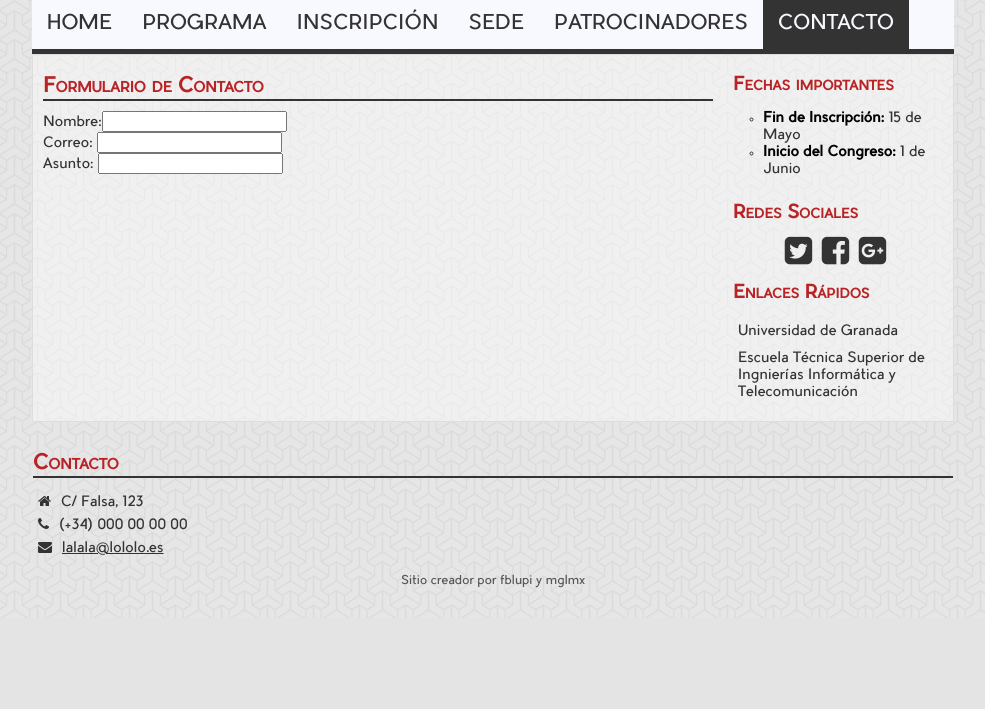
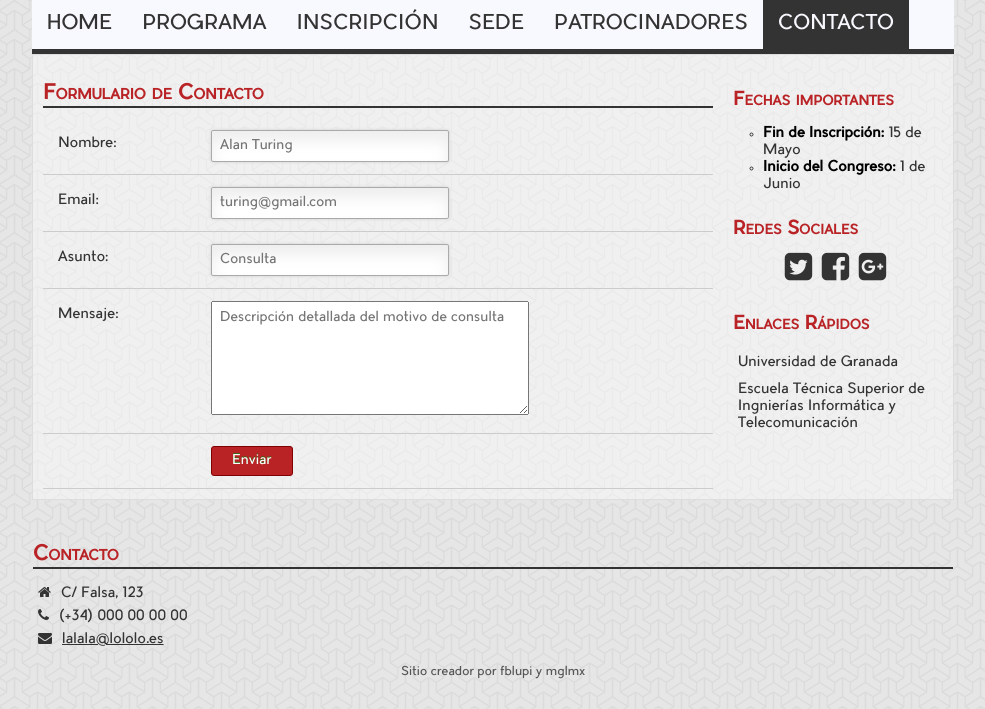
Before and after one commit to fblupi/grado_informatica-SIBW, a PHP site: page /contacto.html in a window 1280 px wide. Shown: the part 217-926 px from the top of the page, without its empty margins (147-1132 px from the left). Before the commit the page ends 805 px from the top, so only its background shows below. Run offline with PHP 8.4, Linux system fonts and the light colour scheme; some libraries are stand-ins or nearby versions.

Commit message:
imágenes home y formulario con validación html5

```diff
--- a/contacto.html
+++ b/contacto.html
@@ -16,7 +16,7 @@
                 <li><a href="index.html">Home</a></li>
                 <li><a href="#">Programa</a></li>
                 <li><a href="#">Inscripción</a></li>
-                <li><a href="#s1">Sede</a>
+                <li><a class="with-sub">Sede</a>
                     <span id="s1"></span>
                     <ul class="sub">
                         <li><a href="#">Ciudad</a></li>
@@ -24,36 +24,54 @@
                     </ul>
                 </li>
                 <li><a href="#">Patrocinadores</a></li>
-                <li class="active"><a href="#">Contacto</a></li>
+                <li class="active"><a>Contacto</a></li>
             </ul>
         </nav>
         <div id="main">
             <div id="content">
                 <section>
-                    <header>Formulario de Contacto</header>
-                    <form>
-                            Nombre:<input type="text" name="nombre"> <br>
-                            Correo: <input type="email" name="correo"> <br>
-                            Asunto: <input type="text" name="asunto"> <br>
-                        </form>
+                    <h1>Formulario de Contacto</h1>
+                    <form class="contact_form" action="" method="post" name="contact_form">
+                        <ul>
+                            <li>
+                                <label for="name">Nombre:</label>
+                                <input type="text" name="name" placeholder="Alan Turing" required/>
+                            </li>
+                            <li>
+                                <label for="email">Email:</label>
+                                <input type="email" name="email" placeholder="turing@gmail.com" required/>
+                            </li>
+                            <li>
+                                <label for="subject">Asunto:</label>
+                                <input type="text" name="subject" placeholder="Consulta"/>
+                            </li>
+                            <li>
+                                <label for="message">Mensaje:</label>
+                                <textarea name="message" cols="40" rows="6" placeholder="Descripción detallada del motivo de consulta" required></textarea>
+                            </li>
+                            <li>
+                                <button class="submit" type="submit">Enviar</button>
+                            </li>
+                        </ul>
+                    </form>
                 </section>
             </div> <!-- end content -->
             <aside>
                 <div id="fechas">
-                    <header>Fechas importantes</header>
+                    <h1>Fechas importantes</h1>
                     <ul>
                         <li><b>Fin de Inscripción:</b> 15 de Mayo</li>
                         <li><b>Inicio del Congreso:</b> 1 de Junio</li>
                     </ul>
                 </div>
                 <div id="redes-sociales">
-                    <header>Redes Sociales</header>
+                    <h1>Redes Sociales</h1>
                     <a id="btn-twitter" href="#"><i class="fa fa-twitter-square"></i></a>
                     <a id="btn-facebook" href="#"><i class="fa fa-facebook-square"></i></a>
                     <a id="btn-google" href="#"><i class="fa fa-google-plus-square"></i></a>
                 </div>
                 <div id="enlaces">
-                    <header>Enlaces Rápidos</header>
+                    <h1>Enlaces Rápidos</h1>
                     <ul>
                         <li><a href="http://www.ugr.es/">Universidad de Granada</a></li>
                         <li><a href="http://etsiit.ugr.es/">Escuela Técnica Superior de Ingnierías Informática y Telecomunicación</a></li>
@@ -63,7 +81,7 @@
         </div> <!-- end main -->
         <footer id="pie">
             <div id="contacto">
-                <header>Contacto</header>
+                <h1>Contacto</h1>
                 <ul>
                     <li><i class="fa fa-home"></i>C/ Falsa, 123</li>
                     <li><i class="fa fa-phone"></i>(+34) 000 00 00 00</li>
--- a/css/style.css
+++ b/css/style.css
@@ -15,7 +15,9 @@ b {
     color: #000000;
 }
 
-/* CABECERA */
+/**************************************************************************/
+/* CABECERA ***************************************************************/
+/**************************************************************************/
 
 #cabecera {
     margin-top: 10px;
@@ -27,7 +29,9 @@ b {
     width: 922px;
 }
 
-/* MENU */
+/**************************************************************************/
+/* MENU *******************************************************************/
+/**************************************************************************/
 
 #menu {
     margin-left: auto;
@@ -89,9 +93,14 @@ b {
 #menu > ul li.active > a {
     background-color: #333333;
     color: #F8F8FF;
+    cursor: default;
 }
 
-/* Submenu */
+#menu > ul li > a.with-sub {
+    cursor: pointer
+}
+
+/* Submenu ****************************************************************/
 
 #menu > ul ul.sub {
     background-color: #F8F8FF;
@@ -128,7 +137,9 @@ b {
     text-transform: uppercase;
 }
 
-/* MAIN */
+/**************************************************************************/
+/* MAIN *******************************************************************/
+/**************************************************************************/
 
 #main {
     margin-top: 20px;
@@ -137,14 +148,16 @@ b {
     margin-bottom: 20px;
     border: solid 1px #ddd;
     display: table;
-    background: rgb(255, 255, 255); /* Si el navegador no soporta transparencia se mostrará 100% opaco */
+    background: rgb(255, 255, 255); /* Si no soporta transparencia, opaco */
     background: rgba(255, 255, 255, 0.4);
     color: #333333;
     font-size: 14px;
     width: 920px;
 }
 
-/* Contenido */
+/**************************************************************************/
+/* CONTENIDO **************************************************************/
+/**************************************************************************/
 
 #main #content {
     padding-top: 10px;
@@ -153,11 +166,7 @@ b {
     clear: both;
 }
 
-#main #content section {
-    margin: 10px;
-}
-
-#main header {
+#main h1 {
     font-variant: small-caps;
     font-weight: bolder;
     font-size: 20px;
@@ -166,11 +175,25 @@ b {
     margin-bottom: 10px;
 }
 
+#main #content section {
+    margin: 10px;
+}
+
 #main #content section article {
     text-align: justify;
 }
 
-/* Aside */
+/* Image-slider */
+
+#main #content .image-slider img {
+    width: 670px;
+    height: 250px;
+    padding-bottom: 10px;
+}
+
+/**************************************************************************/
+/* ASIDE ******************************************************************/
+/**************************************************************************/
 
 #main aside {
     padding-top: 10px;
@@ -178,7 +201,7 @@ b {
     float: left;
 }
 
-#main aside header {
+#main aside h1 {
     text-align: left;
     padding-left: 10px;
     padding-top: 10px;
@@ -190,13 +213,13 @@ b {
     padding-right: 5px;
 }
 
-/* Fechas */
+/* Fechas *****************************************************************/
 
 #main aside #fechas ul {
     list-style: circle;
 }
 
-/* Redes sociales */
+/* Redes sociales *********************************************************/
 
 #main aside #redes-sociales {
     font-size: 32px;
@@ -221,7 +244,7 @@ b {
     color: #CD4130;
 }
 
-/* Enlaces */
+/* Enlaces ****************************************************************/
 
 #main aside #enlaces ul {
     list-style: none;
@@ -245,7 +268,9 @@ b {
     background: rgba(0,0,0,0.75);
 }
 
-/* FOOTER */
+/**************************************************************************/
+/* FOOTER *****************************************************************/
+/**************************************************************************/
 
 footer {
     margin: 20px 20px;
@@ -254,7 +279,7 @@ footer {
     color: #333333;
 }
 
-footer header {
+footer h1 {
     font-variant: small-caps;
     font-weight: bolder;
     font-size: 20px;
@@ -287,3 +312,98 @@ footer > #copyright {
     font-size: 12px;
     color: #555;
 }
+
+/**************************************************************************/
+/* FORMULARIO DE CONTACTO *************************************************/
+/**************************************************************************/
+
+.contact_form ul {
+    list-style-type: none;
+    list-style-position: outside;
+    margin: 0px;
+    padding: 0px;
+}
+
+.contact_form li{
+    padding: 12px;
+    border-bottom: 1px solid #CCCCCC;
+    position: relative;
+}
+
+.contact_form h1 {
+    margin: 0px;
+}
+
+.required_notification {
+    font-size: 12px;
+    color: #D45452;
+    display: inline;
+    padding-left: 50px;
+}
+
+.contact_form label {
+    width: 150px;
+    margin-top: 3px;
+    display: inline-block;
+    float: left;
+    padding: 3px;
+}
+
+.contact_form input {
+    height: 20px;
+    width: 220px;
+    padding: 5px 8px;
+    font-family: Pier, sans-serif;
+}
+
+.contact_form textarea {
+    padding: 8px;
+    width: 300px;
+    font-family: Pier, sans-serif;
+}
+
+.contact_form button {
+    margin-left: 156px;
+}
+
+.contact_form input, contact_form textarea {
+    border: 1px solid #AAAAAA;
+    box-shadow: 0px 0px 3px #CCCCCC, 0px 10px 15px #EEEEEE inset;
+    border-radius: 2px;
+}
+
+button.submit {
+    font-family: Pier;
+    background-color: #B92326;
+    border: 1px solid #800000;
+    border-bottom: 1px solid #800000;
+    border-radius: 3px;
+    -webkit-border-radius: 3px;
+    -moz-border-radius: 3px;
+    -ms-border-radius: 3px;
+    -o-border-radius: 3px;
+    box-shadow: inset 0 1px 0 0 #B92326;
+    -webkit-box-shadow: 0 1px 0 0 #B92326 inset ;
+    -moz-box-shadow: 0 1px 0 0 #B92326 inset;
+    -ms-box-shadow: 0 1px 0 0 #B92326 inset;
+    -o-box-shadow: 0 1px 0 0 #B92326 inset;
+    color: white;
+    padding: 6px 20px;
+    text-align: center;
+    text-shadow: 0 -1px 0 #396715;
+}
+
+button.submit:hover {
+    opacity:.75;
+    cursor: pointer;
+}
+
+button.submit:active {
+    border: 1px solid #800000;
+    box-shadow: 0 0 10px 5px #800000 inset;
+    -webkit-box-shadow:0 0 10px 5px #800000 inset ;
+    -moz-box-shadow: 0 0 10px 5px #800000 inset;
+    -ms-box-shadow: 0 0 10px 5px #800000 inset;
+    -o-box-shadow: 0 0 10px 5px #800000 inset;
+
+}
```
Also changed, not shown: index.html (+10 -7 lines), images/etsiit/etsiit1.jpg (added), images/etsiit/etsiit2.jpg (added).
